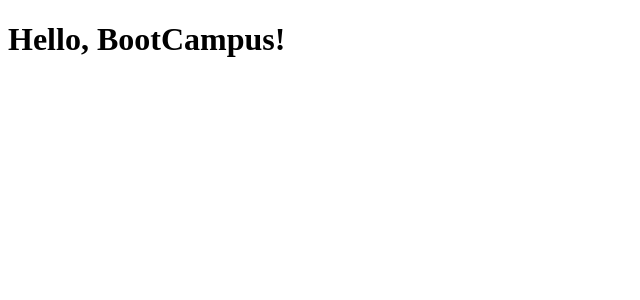
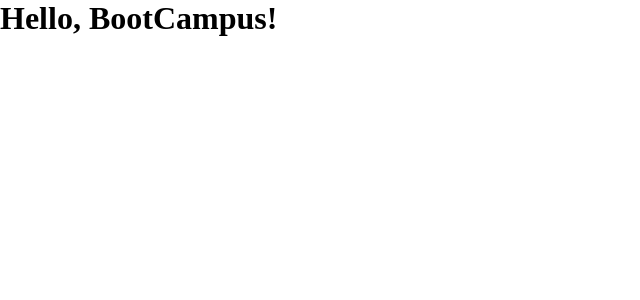
Before and after one commit to boot-campus/bootcampus, a React app in the folder frontend/: page / in a window 1280 px wide. Shown: the top 300 px of the page, without its empty margins (0-640 px from the left). Built offline with nearby package versions, Linux system fonts and the light colour scheme.

Commit message:
chore: GlobalStyle과 theme를 App에서 사용할 수 있도록 변경

```diff
--- a/frontend/src/index.tsx
+++ b/frontend/src/index.tsx
@@ -1,11 +1,17 @@
 import { StrictMode } from 'react';
 import { createRoot } from 'react-dom/client';
+import GlobalStyle from '~styles/GlobalStyle';
+import { theme } from '~styles/theme';
 import App from './App';
+import { ThemeProvider } from 'styled-components';
 
 const root = createRoot(document.getElementById('root') as HTMLElement);
 
 root.render(
   <StrictMode>
-    <App />
-  </StrictMode>
+    <ThemeProvider theme={theme}>
+      <GlobalStyle />
+      <App />
+    </ThemeProvider>
+  </StrictMode>,
 );
```
